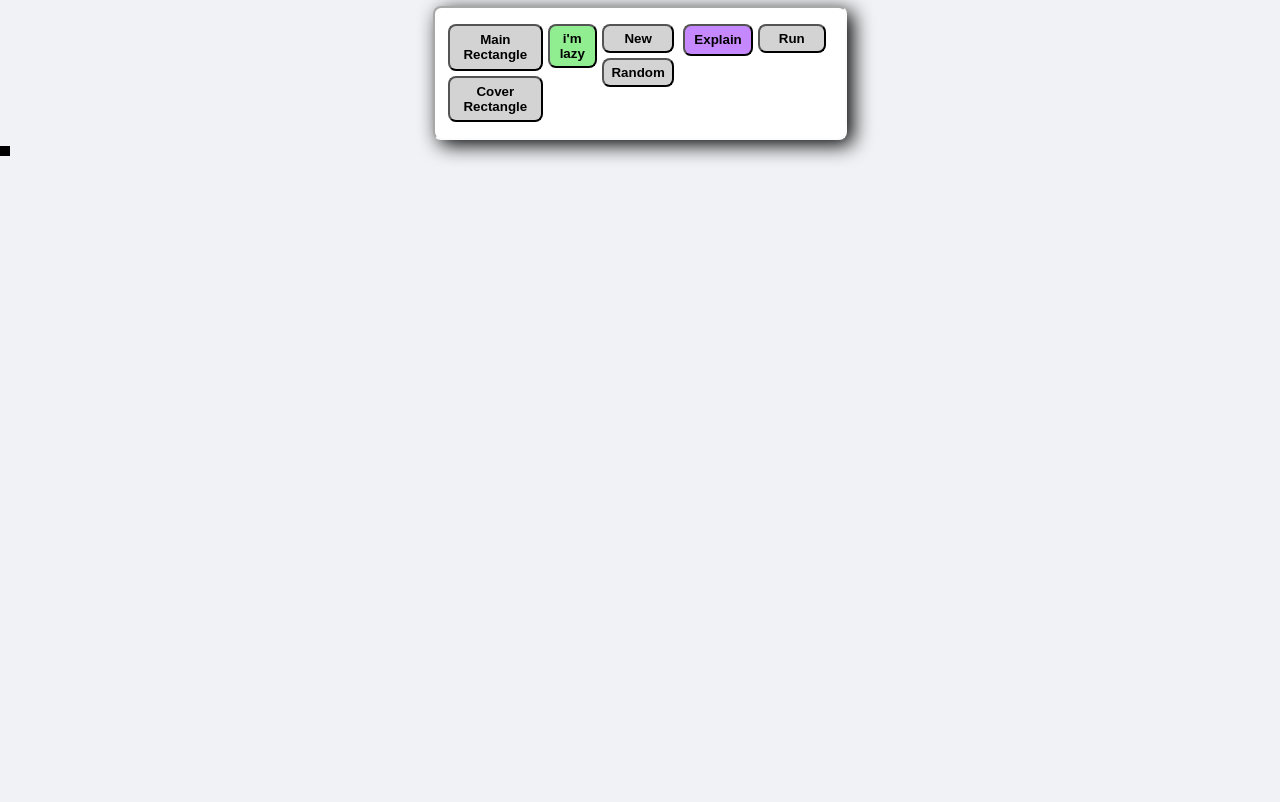
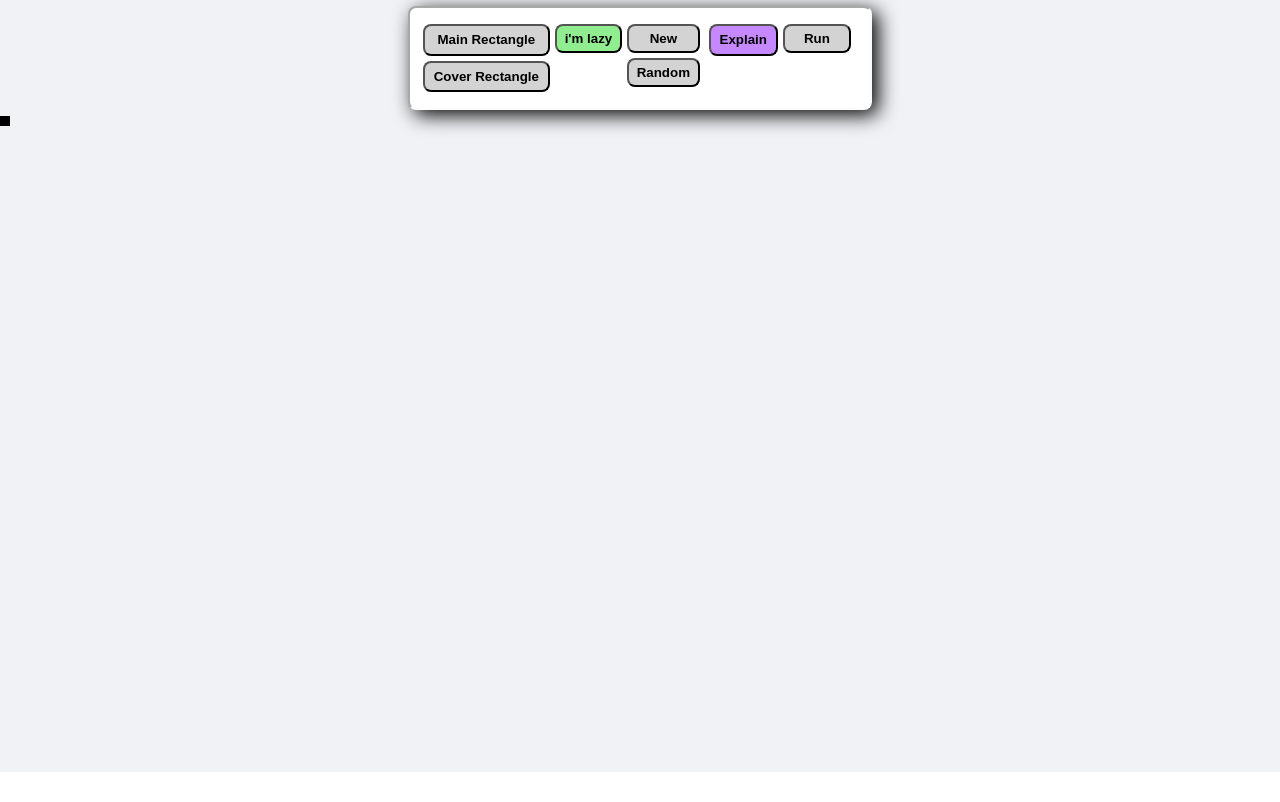
Before and after one commit to omeros/square-game, a Vue app: page / in a window 1280 px wide. Built offline with nearby package versions, Linux system fonts and the light colour scheme.

Commit message:
"Removed width constraint on body and btn-container, replaced with min-width: fit-content"

```diff
--- a/src/views/bound-app.vue
+++ b/src/views/bound-app.vue
@@ -321,7 +321,7 @@ body{
   box-shadow: 6px 5px 20px 0px;
   border-radius: 8px;
   margin: 0.5vw  0.5vw;
-  width: 30vw;
+  /* width: 30vw; */
   min-width: fit-content;
   padding: 1vw;
 
@@ -349,7 +349,8 @@ body{
 }
 .btn-container{
   display: flex;
-  width: 30vw;
+
+  min-width: fit-content;
 }
 .btn-container-inner{
   display: flex;
```
